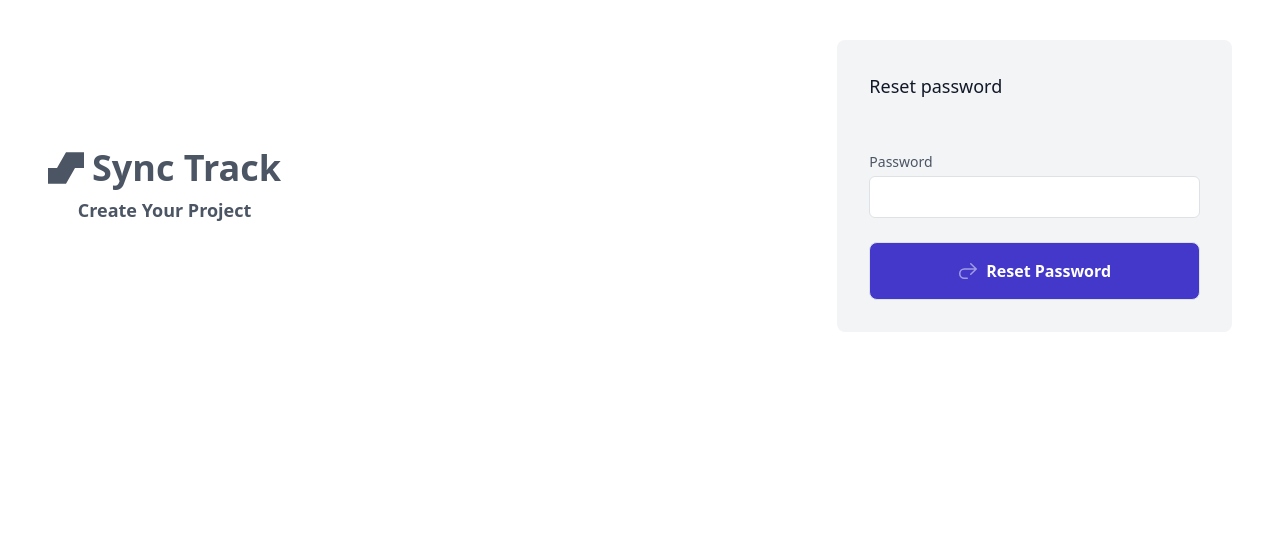
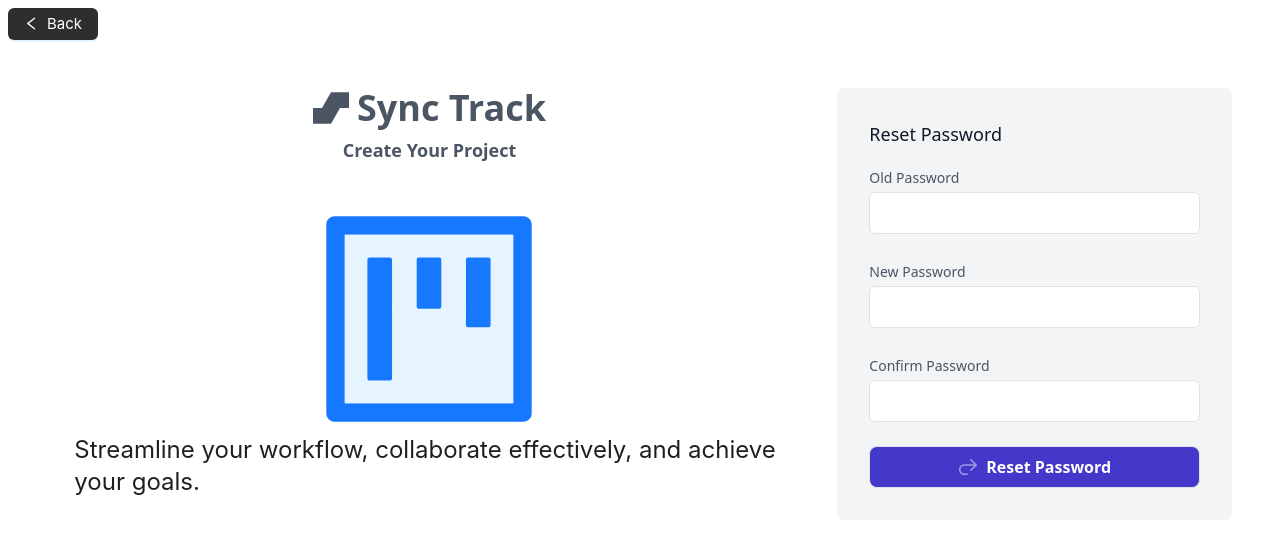
Before and after one commit to fareedjaved203/Sync-Track, a React (Vite) app in the folder client/: page /forgot-password in a window 1280 px wide. Shown: the top 534 px of the page. Built offline with nearby package versions, Linux system fonts and the light colour scheme; no server answers.

Commit message:
search feature added

```diff
--- a/client/src/components/layout/Navbar.jsx
+++ b/client/src/components/layout/Navbar.jsx
@@ -21,26 +21,30 @@ const Navbar = () => {
     getAllUsersApi().then((data) => {
       const store = data?.data?.users;
       if (Array.isArray(store)) {
-        const emails = store.map((user) => user.email);
-        searchItems = [...emails];
+        const filteredUsers = store.filter(
+          (user) => user.email !== "admin@gmail.com"
+        );
+        searchItems = [...filteredUsers];
+        console.log(searchItems);
       }
     });
   }, []);
 
   const handleItemClick = (item) => {
-    setSearchQuery(item);
-    setFilteredItems(searchItems);
+    setSearchQuery(item.email);
+    setFilteredItems([item]);
     setShowDropdown(false);
     console.log(item);
-    navigate(`/profile/${item}`);
+    navigate(`/profile/${item.email}`);
   };
 
   const handleSearch = (e) => {
     const query = e.target.value;
     setSearchQuery(query);
     const filtered = searchItems.filter((item) =>
-      item.toLowerCase().includes(query.toLowerCase())
+      item.email.toLowerCase().includes(query.toLowerCase())
     );
+    console.log(filtered);
     setFilteredItems(filtered);
     setShowDropdown(!!query);
   };
@@ -143,14 +147,27 @@ const Navbar = () => {
                 />
                 {showDropdown && (
                   <div className="absolute w-full top-10 left-0 bg-white border border-gray-300 rounded-lg shadow-lg mt-2 z-50">
-                    <ul className="py-1">
-                      {filteredItems.map((item, index) => (
+                    <ul className="py-1 w-100">
+                      {Array.isArray(filteredItems) &&
+                        filteredItems.map((user) => (
                           <li
-                          key={index}
-                          className="px-4 py-2 hover:bg-gray-100 cursor-pointer"
-                          onClick={() => handleItemClick(item)}
+                            key={user._id}
+                            className="px-4 py-2 w-100 hover:bg-gray-100 cursor-pointer"
+                            onClick={() => handleItemClick(user)}
                           >
-                          {item}
+                            <div className="flex items-center">
+                              <img
+                                src={user.avatar.url}
+                                alt={user.name}
+                                className="w-8 h-8 rounded-full mr-2"
+                              />
+                              <div>
+                                <div className="font-semibold">{user.name}</div>
+                                <div className="text-gray-600">
+                                  {user.email}
+                                </div>
+                              </div>
+                            </div>
                           </li>
                         ))}
                     </ul>
@@ -175,13 +192,26 @@ const Navbar = () => {
                 {showDropdown && (
                   <div className="absolute w-full top-10 left-0 bg-white border border-gray-300 rounded-lg shadow-lg mt-2 z-50">
                     <ul className="py-1">
-                      {filteredItems.map((item, index) => (
+                      {Array.isArray(filteredItems) &&
+                        filteredItems.map((user) => (
                           <li
-                          key={index}
-                          className="px-4 py-2 hover:bg-gray-100 cursor-pointer"
-                          onClick={() => handleItemClick(item)}
+                            key={user._id}
+                            className="px-4 w-100 py-2 hover:bg-gray-100 cursor-pointer"
+                            onClick={() => handleItemClick(user)}
                           >
-                          {item}
+                            <div className="flex items-center">
+                              <img
+                                src={user.avatar.url}
+                                alt={user.name}
+                                className="w-8 h-8 rounded-full mr-2"
+                              />
+                              <div>
+                                <div className="font-semibold">{user.name}</div>
+                                <div className="text-gray-600">
+                                  {user.email}
+                                </div>
+                              </div>
+                            </div>
                           </li>
                         ))}
                     </ul>
--- a/client/src/pages/userProfile/Login.jsx
+++ b/client/src/pages/userProfile/Login.jsx
@@ -1,9 +1,11 @@
 import { SiSaltproject } from "react-icons/si";
 import { Carousel, Alert, Space } from "antd";
 import { Link } from "react-router-dom";
-import one from "../../images/1.png";
-import two from "../../images/2.jpg";
-import three from "../../images/3.jpg";
+import {
+  FundTwoTone,
+  PieChartTwoTone,
+  ProjectTwoTone,
+} from "@ant-design/icons";
 import { useForm } from "react-hook-form";
 import { yupResolver } from "@hookform/resolvers/yup";
 import { loginUserApi } from "../../api/user/userApi";
@@ -51,31 +53,25 @@ const Login = () => {
               </h3>
               <Carousel autoplay className="bg-white-500 mt-10">
                 <div>
-                  <img
-                    className="w-60 h-50 object-cover"
-                    src={one}
-                    alt="Project Management"
-                  />
+                  <FundTwoTone style={{ fontSize: "230px" }} />
+
                   <h3 className="text-black-500 text-2xl text-left">
                     Track less, work more. Manage your projects your way!
                   </h3>
                 </div>
                 <div>
-                  <img
-                    className="w-80 h-70 object-cover"
-                    src={two}
-                    alt="Project Management"
-                  />
+                  <ProjectTwoTone style={{ fontSize: "230px" }} />
+
                   <h3 className="text-black-500 text-2xl text-left">
                     Streamline your workflow, collaborate effectively, and
                     achieve your goals.
                   </h3>
                 </div>
                 <div>
-                  <img
-                    className="w-80 h-70 object-cover"
-                    src={three}
-                    alt="Project Management"
+                  <PieChartTwoTone
+                    style={{
+                      fontSize: "230px",
+                    }}
                   />
                   <h3 className="text-black-500 text-2xl text-left">
                     Unleash your team potential, deliver exceptional results,
@@ -126,7 +122,7 @@ const Login = () => {
               </div>
               <button
                 type="submit"
-                className="inline-flex w-full items-center justify-center space-x-2 rounded-lg border border-indigo-700 bg-indigo-700 px-6 py-3 font-semibold leading-6 text-white hover:border-indigo-600 hover:bg-indigo-600 hover:text-white focus:ring focus:ring-indigo-400 focus:ring-opacity-50 active:border-indigo-700 active:bg-indigo-700 dark:focus:ring-indigo-400 dark:focus:ring-opacity-90"
+                className="inline-flex w-full items-center justify-center space-x-2 rounded-lg border border-indigo-700 bg-indigo-700 px-6 py-2 font-semibold leading-6 text-white hover:border-indigo-600 hover:bg-indigo-600 hover:text-white focus:ring focus:ring-indigo-400 focus:ring-opacity-50 active:border-indigo-700 active:bg-indigo-700 dark:focus:ring-indigo-400 dark:focus:ring-opacity-90"
               >
                 <svg
                   className="hi-mini hi-arrow-uturn-right inline-block h-5 w-5 opacity-50"
--- a/client/src/pages/userProfile/ResetPassword.jsx
+++ b/client/src/pages/userProfile/ResetPassword.jsx
@@ -1,17 +1,24 @@
 import { SiSaltproject } from "react-icons/si";
 import { Carousel } from "antd";
-import { Link } from "react-router-dom";
-import one from "../../images/1.png";
-import two from "../../images/2.jpg";
-import three from "../../images/3.jpg";
+import {
+  FundTwoTone,
+  PieChartTwoTone,
+  ProjectTwoTone,
+} from "@ant-design/icons";
 import { useForm } from "react-hook-form";
 import { yupResolver } from "@hookform/resolvers/yup";
-import { forgotPasswordApi, loginUserApi } from "../../api/user/userApi";
+import { forgotPasswordApi } from "../../api/user/userApi";
 import { useNavigate } from "react-router-dom";
 import * as yup from "yup";
+import BackButton from "../../components/layout/BackButton";
 
 const schema = yup.object().shape({
   password: yup.string().min(8).required(),
+  newPassword: yup.string().min(8).required(),
+  confirmPassword: yup
+    .string()
+    .oneOf([yup.ref("newPassword")], "Passwords must match")
+    .required(),
 });
 
 const ResetPassword = () => {
@@ -30,10 +37,12 @@ const ResetPassword = () => {
   };
   return (
     <>
+      <BackButton />
       <section className="text-gray-600 body-font">
-        <div className="container px-5 py-10 mx-auto flex flex-wrap items-center justify-center">
+        <div className="container px-5 py-10 mx-auto flex flex-wrap items-start">
+          <div className="left-class mx-auto w-full lg:w-3/5 md:w-1/2 md:pr-16 lg:pr-0 pr-0">
             <header className="text-center">
-            <h1 className="mb-2 flex items-center space-x-2 text-4xl font-bold">
+              <h1 className="mb-2 inline-flex items-center space-x-2 text-4xl font-bold">
                 <span>
                   <SiSaltproject />
                 </span>
@@ -42,16 +51,45 @@ const ResetPassword = () => {
               <h3 className="text-lg font-semibold text-gray-600 dark:text-gray-300">
                 Create Your Project
               </h3>
+              <Carousel autoplay className="bg-white-500 mt-10">
+                <div>
+                  <FundTwoTone style={{ fontSize: "230px" }} />
+
+                  <h3 className="text-black-500 text-2xl text-left">
+                    Track less, work more. Manage your projects your way!
+                  </h3>
+                </div>
+                <div>
+                  <ProjectTwoTone style={{ fontSize: "230px" }} />
+
+                  <h3 className="text-black-500 text-2xl text-left">
+                    Streamline your workflow, collaborate effectively, and
+                    achieve your goals.
+                  </h3>
+                </div>
+                <div>
+                  <PieChartTwoTone
+                    style={{
+                      fontSize: "230px",
+                    }}
+                  />
+                  <h3 className="text-black-500 text-2xl text-left">
+                    Unleash your team potential, deliver exceptional results,
+                    and conquer the world.
+                  </h3>
+                </div>
+              </Carousel>
             </header>
+          </div>
 
           <div className="right-class lg:w-2/6 md:w-1/2 bg-gray-100 rounded-lg p-8 flex flex-col md:ml-auto w-full mt-10 md:mt-0">
-            <h2 className="text-gray-900 text-lg font-medium title-font mb-5">
-              Reset password
+            <h2 className="text-gray-900 text-lg font-medium title-font mb-3">
+              Reset Password
             </h2>
             <form onSubmit={handleSubmit(onSubmit)}>
               <div className="relative mb-4">
                 <label className="leading-7 text-sm text-gray-600">
-                  Password
+                  Old Password
                 </label>
                 <input
                   {...register("password")}
@@ -59,9 +97,29 @@ const ResetPassword = () => {
                   className="w-full bg-white rounded border border-gray-300 focus:border-indigo-500 focus:ring-2 focus:ring-indigo-200 text-base outline-none text-gray-700 py-1 px-3 leading-8 transition-colors duration-200 ease-in-out"
                 />
               </div>
+              <div className="relative mb-4">
+                <label className="leading-7 text-sm text-gray-600">
+                  New Password
+                </label>
+                <input
+                  {...register("newPassword")}
+                  type="password"
+                  className="w-full bg-white rounded border border-gray-300 focus:border-indigo-500 focus:ring-2 focus:ring-indigo-200 text-base outline-none text-gray-700 py-1 px-3 leading-8 transition-colors duration-200 ease-in-out"
+                />
+              </div>
+              <div className="relative mb-4">
+                <label className="leading-7 text-sm text-gray-600">
+                  Confirm Password
+                </label>
+                <input
+                  {...register("confirmPassword")}
+                  type="password"
+                  className="w-full bg-white rounded border border-gray-300 focus:border-indigo-500 focus:ring-2 focus:ring-indigo-200 text-base outline-none text-gray-700 py-1 px-3 leading-8 transition-colors duration-200 ease-in-out"
+                />
+              </div>
               <button
                 type="submit"
-                className="inline-flex w-full items-center justify-center space-x-2 rounded-lg border border-indigo-700 bg-indigo-700 px-6 py-3 font-semibold leading-6 text-white hover:border-indigo-600 hover:bg-indigo-600 hover:text-white focus:ring focus:ring-indigo-400 focus:ring-opacity-50 active:border-indigo-700 active:bg-indigo-700 dark:focus:ring-indigo-400 dark:focus:ring-opacity-90"
+                className="inline-flex w-full items-center justify-center space-x-2 rounded-lg border border-indigo-700 bg-indigo-700 px-6 py-2 font-semibold leading-6 text-white hover:border-indigo-600 hover:bg-indigo-600 hover:text-white focus:ring focus:ring-indigo-400 focus:ring-opacity-50 active:border-indigo-700 active:bg-indigo-700 dark:focus:ring-indigo-400 dark:focus:ring-opacity-90"
               >
                 <svg
                   className="hi-mini hi-arrow-uturn-right inline-block h-5 w-5 opacity-50"
--- a/client/src/pages/userProfile/Signup.jsx
+++ b/client/src/pages/userProfile/Signup.jsx
@@ -1,9 +1,12 @@
 import { SiSaltproject } from "react-icons/si";
-import { Carousel } from "antd";
+import { useState } from "react";
+import { Carousel, Alert, Space } from "antd";
+import {
+  FundTwoTone,
+  PieChartTwoTone,
+  ProjectTwoTone,
+} from "@ant-design/icons";
 import { Link } from "react-router-dom";
-import one from "../../images/1.png";
-import two from "../../images/2.jpg";
-import three from "../../images/3.jpg";
 import { useForm } from "react-hook-form";
 import { yupResolver } from "@hookform/resolvers/yup";
 import { registerUserApi } from "../../api/user/userApi";
@@ -17,6 +20,8 @@ const schema = yup.object().shape({
 });
 
 const Signup = () => {
+  const [emailAlreadyPresent, setEmailAlreadyPresent] = useState(false);
+
   const navigate = useNavigate();
   const {
     register,
@@ -27,9 +32,10 @@ const Signup = () => {
   const onSubmit = async (data) => {
     const registerSuccess = await registerUserApi(data);
     if (registerSuccess) {
+      setEmailAlreadyPresent(false);
       navigate("/");
     } else {
-      navigate("/signup");
+      setEmailAlreadyPresent(true);
     }
   };
 
@@ -50,31 +56,25 @@ const Signup = () => {
               </h3>
               <Carousel autoplay className="bg-white-500 mt-10">
                 <div>
-                  <img
-                    className="w-60 h-50 object-cover"
-                    src={one}
-                    alt="Project Management"
-                  />
+                  <FundTwoTone style={{ fontSize: "230px" }} />
+
                   <h3 className="text-black-500 text-2xl text-left">
                     Track less, work more. Manage your projects your way!
                   </h3>
                 </div>
                 <div>
-                  <img
-                    className="w-80 h-70 object-cover"
-                    src={two}
-                    alt="Project Management"
-                  />
+                  <ProjectTwoTone style={{ fontSize: "230px" }} />
+
                   <h3 className="text-black-500 text-2xl text-left">
                     Streamline your workflow, collaborate effectively, and
                     achieve your goals.
                   </h3>
                 </div>
                 <div>
-                  <img
-                    className="w-80 h-70 object-cover"
-                    src={three}
-                    alt="Project Management"
+                  <PieChartTwoTone
+                    style={{
+                      fontSize: "230px",
+                    }}
                   />
                   <h3 className="text-black-500 text-2xl text-left">
                     Unleash your team potential, deliver exceptional results,
@@ -86,9 +86,24 @@ const Signup = () => {
           </div>
 
           <div className="right-class lg:w-2/6 md:w-1/2 bg-gray-100 rounded-lg p-8 flex flex-col md:ml-auto w-full mt-10 md:mt-0">
-            <h2 className="text-gray-900 text-lg font-medium title-font mb-5">
+            <h2 className="text-gray-900 text-lg font-medium title-font mb-2">
               Sign Up
             </h2>
+            {emailAlreadyPresent && (
+              <Space
+                direction="vertical"
+                style={{
+                  width: "100%",
+                }}
+              >
+                <Alert
+                  message="Email Already exists"
+                  type="error"
+                  showIcon
+                  closable
+                />
+              </Space>
+            )}
             <form onSubmit={handleSubmit(onSubmit)}>
               <div className="relative mb-4">
                 <label className="leading-7 text-sm text-gray-600">
@@ -121,7 +136,7 @@ const Signup = () => {
               </div>
               <button
                 type="submit"
-                className="inline-flex w-full items-center justify-center space-x-2 rounded-lg border border-indigo-700 bg-indigo-700 px-6 py-3 font-semibold leading-6 text-white hover:border-indigo-600 hover:bg-indigo-600 hover:text-white focus:ring focus:ring-indigo-400 focus:ring-opacity-50 active:border-indigo-700 active:bg-indigo-700 dark:focus:ring-indigo-400 dark:focus:ring-opacity-90"
+                className="inline-flex w-full items-center justify-center space-x-2 rounded-lg border border-indigo-700 bg-indigo-700 px-6 py-2 font-semibold leading-6 text-white hover:border-indigo-600 hover:bg-indigo-600 hover:text-white focus:ring focus:ring-indigo-400 focus:ring-opacity-50 active:border-indigo-700 active:bg-indigo-700 dark:focus:ring-indigo-400 dark:focus:ring-opacity-90"
               >
                 <svg
                   className="hi-mini hi-arrow-uturn-right inline-block h-5 w-5 opacity-50"
--- a/client/src/routes/ComponentRoutes.jsx
+++ b/client/src/routes/ComponentRoutes.jsx
@@ -42,8 +42,18 @@ const ComponentRoutes = () => {
               )
             }
           />
-          <Route path="/signin" element={<Login />} />
-          <Route path="/signup" element={<Signup />} />
+          <Route
+            path="/signin"
+            element={
+              isAuthenticated ? <Navigate to="/" replace={true} /> : <Login />
+            }
+          />
+          <Route
+            path="/signup"
+            element={
+              isAuthenticated ? <Navigate to="/" replace={true} /> : <Signup />
+            }
+          />
           <Route path="/profile/:user" element={<Profile />} />
           <Route path="/whiteboard" element={<Whiteboard />} />
           <Route path="/contact" element={<Contact />} />
```
Lines whose indentation alone changed are shown as unchanged.
